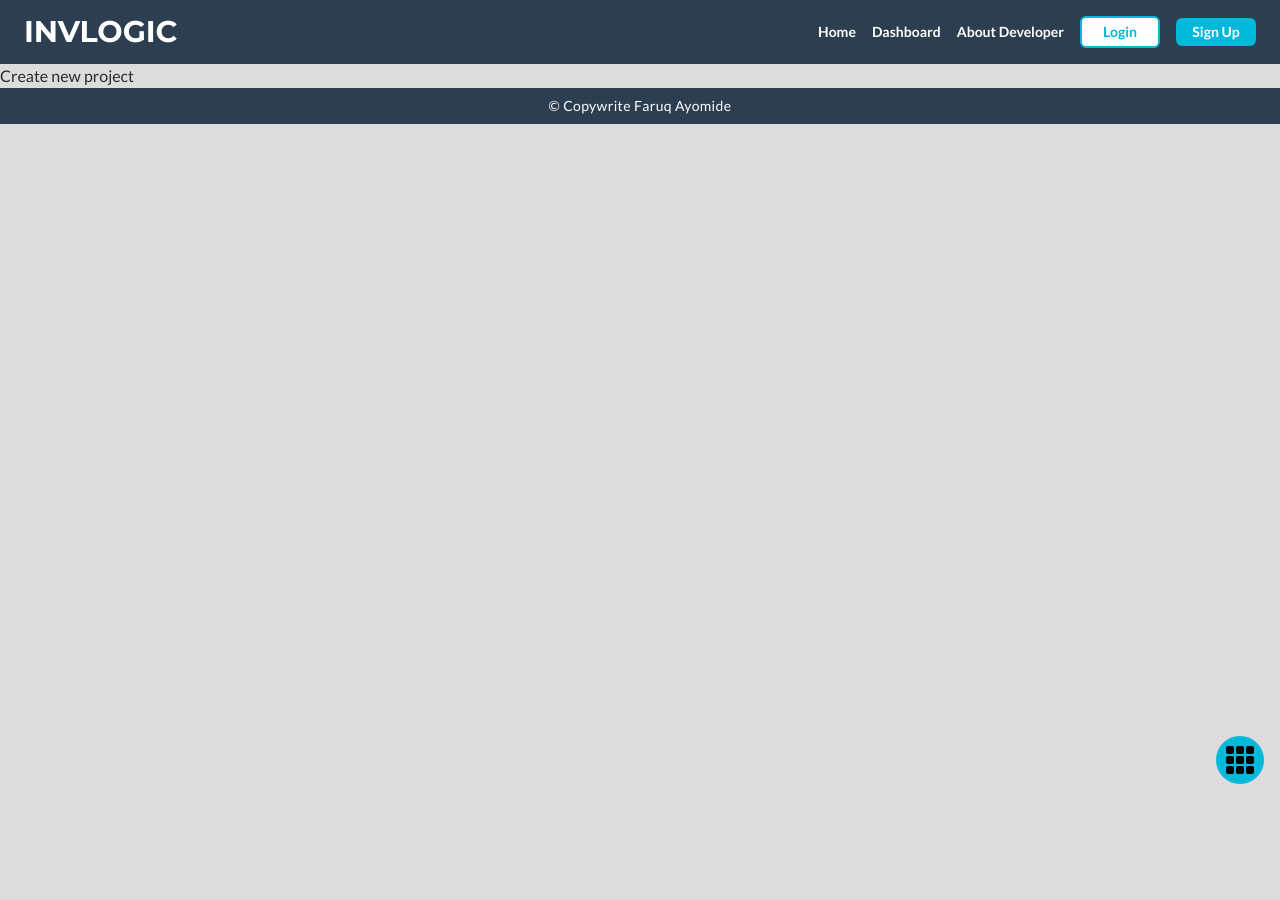
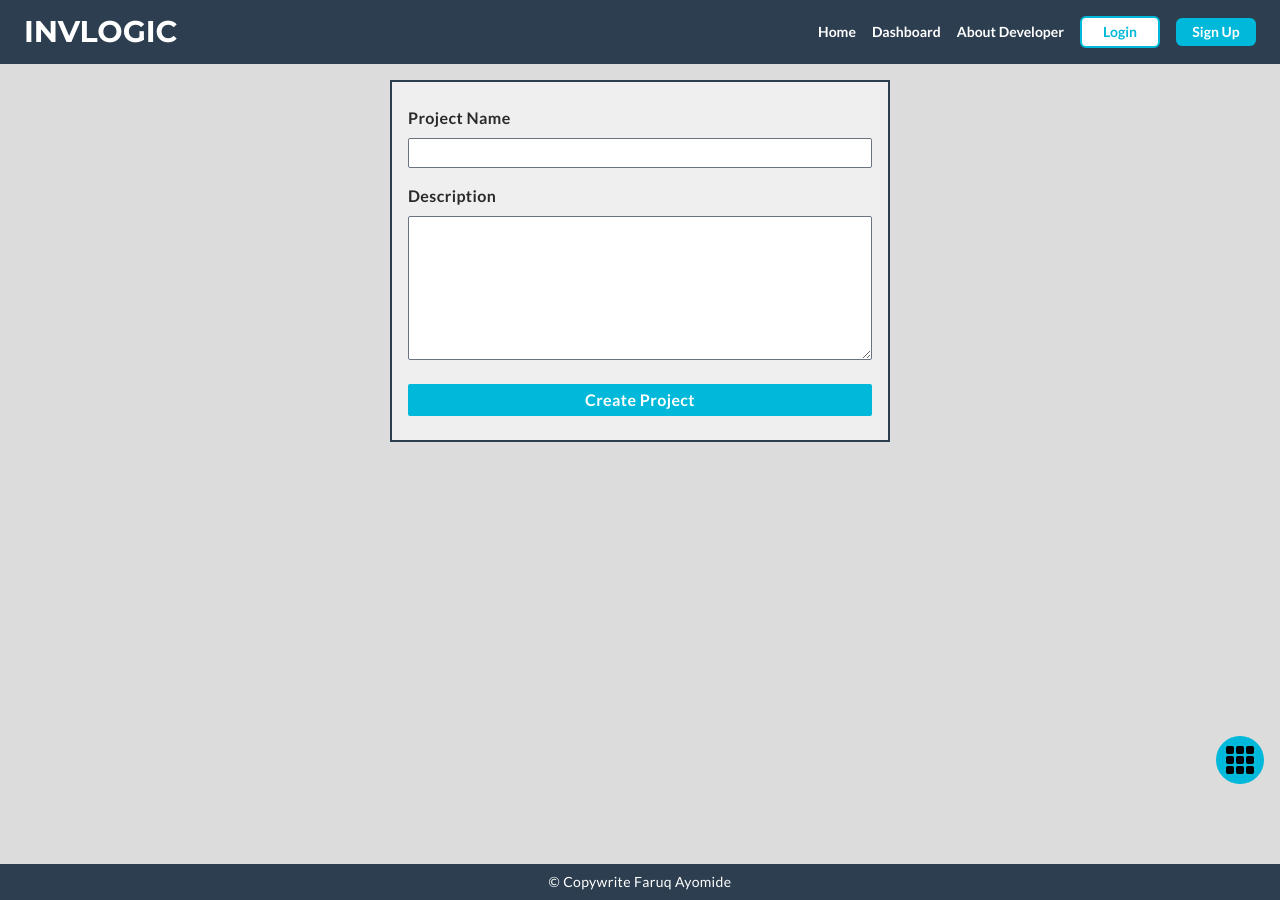
Before and after one commit to faruqonaayo/invlogic-frontend, a React (Vite) app: page /dashboard/project/new in a window 1280 px wide. Before the commit the page ends 800 px from the top, so only its background shows below. Built offline with nearby package versions, Linux system fonts and the light colour scheme.

Commit message:
Complete the new project form page UI

```diff
--- a/src/App.jsx
+++ b/src/App.jsx
@@ -26,14 +26,18 @@ const router = createBrowserRouter([
         element: <Dashboard />,
         children: [
           {
+            index: true,
+            element: <MyProjectsPage />,
+          },
+          {
+            path: "/dashboard/myprojects",
+            element: <MyProjectsPage />,
+          },
+          {
             path: "/dashboard/project/new",
             element: <CreateNewProject />,
           },
-          {
-            index: true,
-            path: "/dashboard/myprojects",
-            element: <MyProjectsPage />,
-          },
+
           // {
           //   path: "/dashboard/myprojects/favorites",
           //   element: <MyProjectsPage />,
--- a/src/features/authentication/AuthPage.jsx
+++ b/src/features/authentication/AuthPage.jsx
@@ -1,7 +1,7 @@
 import { useActionData, useNavigate, useParams } from "react-router-dom";
 import { Form } from "react-router-dom";
 
-import LabelInput from "./LabelInput";
+import LabelInput from "../../ui/LabelInput";
 import { backendApi } from "../../services/backendUrl";
 
 export default function AuthPage() {
--- a/src/features/project/CreateNewProject.jsx
+++ b/src/features/project/CreateNewProject.jsx
@@ -1,3 +1,38 @@
+import { Form } from "react-router-dom";
+import Button from "../../ui/Button";
+
 export default function CreateNewProject() {
-  return <h1>Create new project</h1>;
+  return (
+    <div className="flex h-dvh items-start justify-center p-4">
+      <Form
+        method="POST"
+        className="flex w-full max-w-[500px] flex-col gap-4 border-2 border-[#2C3E50] bg-[#efefef] px-4 py-6"
+      >
+        <div className="flex flex-col gap-2">
+          <label className="text-base font-semibold tracking-wide">
+            Project Name
+          </label>
+          <input
+            type="text"
+            name="projectName"
+            className="h-auto w-full rounded-sm border-[1px] border-gray-500 bg-white px-2 py-1 text-sm font-medium focus:outline-dashed focus:outline-1 focus:outline-[#FF6F3C]"
+          />
+        </div>
+        <div className="flex flex-col gap-2">
+          <label className="text-base font-semibold tracking-wide">
+            Description
+          </label>
+          <textarea
+            type="text"
+            name="projectName"
+            className="h-36 w-full rounded-sm border-[1px] border-gray-500 bg-white px-2 py-1 text-sm font-medium focus:outline-dashed focus:outline-1 focus:outline-[#FF6F3C]"
+          ></textarea>
+        </div>
+
+        <Button className="mt-2 rounded-sm bg-[#00B8D9] p-1 font-semibold tracking-wide text-white transition-all hover:bg-[#39cce6]">
+          Create Project
+        </Button>
+      </Form>
+    </div>
+  );
 }
--- a/src/features/project/DashboardMenu.jsx
+++ b/src/features/project/DashboardMenu.jsx
@@ -8,7 +8,7 @@ export default function DashboardMenu({
 
   return (
     <div
-      className={`absolute ${showDashboardMenu ? "left-0 top-[64px]" : "left-[-100%] top-[500px]"} h-[100dvh] w-full bg-black/60 py-4 backdrop-blur-sm transition-all`}
+      className={`z-0 absolute ${showDashboardMenu ? "left-0 top-[64px]" : "left-[-100%] top-[500px]"} h-[100dvh] w-full bg-black/60 py-4 backdrop-blur-sm transition-all`}
     >
       <ul className="flex h-full w-full flex-col items-center justify-center gap-4 text-[#00B8D9]">
         <li>
--- a/src/ui/AppLayout/Navigation.jsx
+++ b/src/ui/AppLayout/Navigation.jsx
@@ -6,7 +6,7 @@ export default function Navigation() {
   const [showMobileMenu, setShowMobileMenu] = useState(false);
 
   return (
-    <nav className="fixed left-0 top-0 flex h-16 w-full items-center justify-between bg-[#2C3E50] px-6">
+    <nav className="fixed left-0 top-0 z-10 flex h-16 w-full items-center justify-between bg-[#2C3E50] px-6">
       <div>
         <label className="mb-1 font-montserrat text-3xl font-bold text-white">
           INVLOGIC
--- a/src/ui/Home/Hero.jsx
+++ b/src/ui/Home/Hero.jsx
@@ -6,7 +6,7 @@ export default function Hero() {
   return (
     <div id="hero">
       <div
-        className={`absolute left-0 top-16 -z-20 h-[500px] w-full bg-[url('/hero/hero2.jpg')] bg-cover`}
+        className={`absolute left-0 top-16 -z-10 h-[500px] w-full bg-[url('/hero/hero2.jpg')] bg-cover`}
       >
         <div className="h-full w-full bg-black opacity-70"></div>
       </div>
```
Also changed, not shown: src/ui/LabelInput.jsx (renamed from src/features/authentication/LabelInput.jsx).
